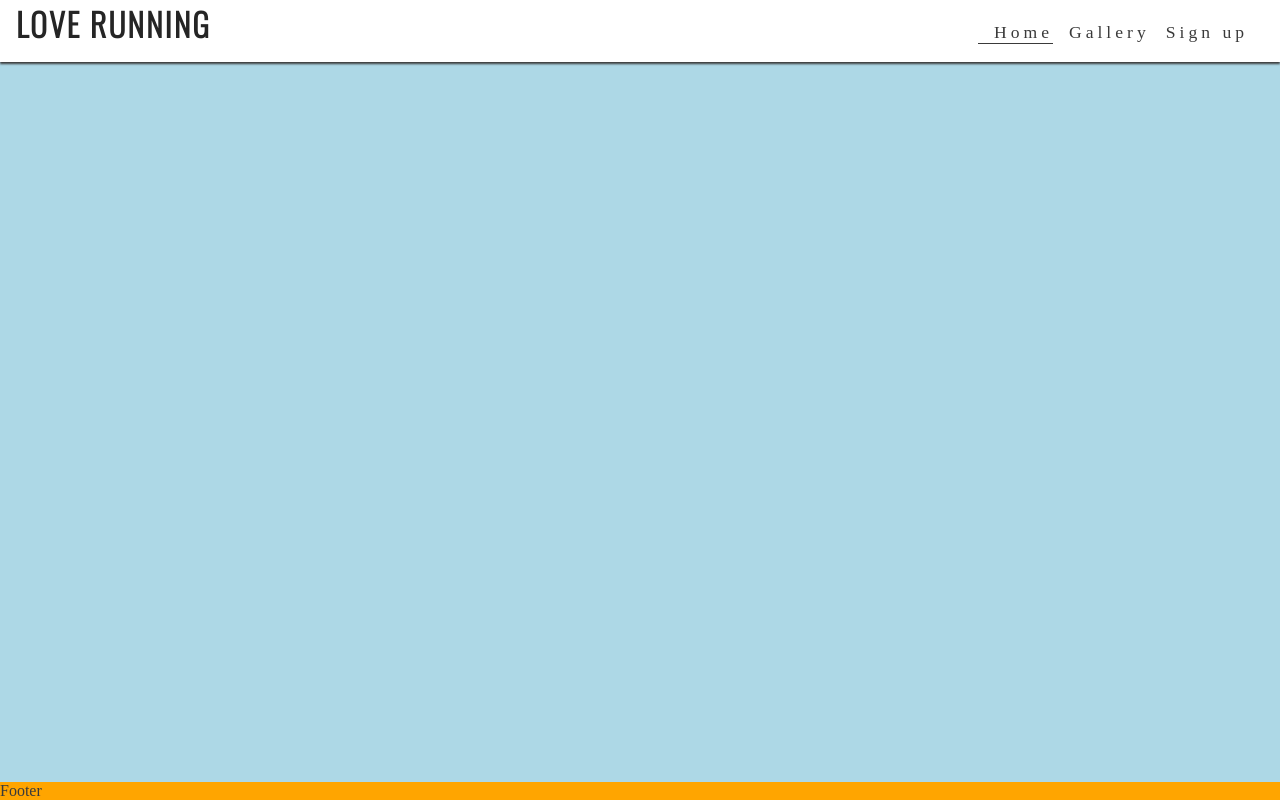
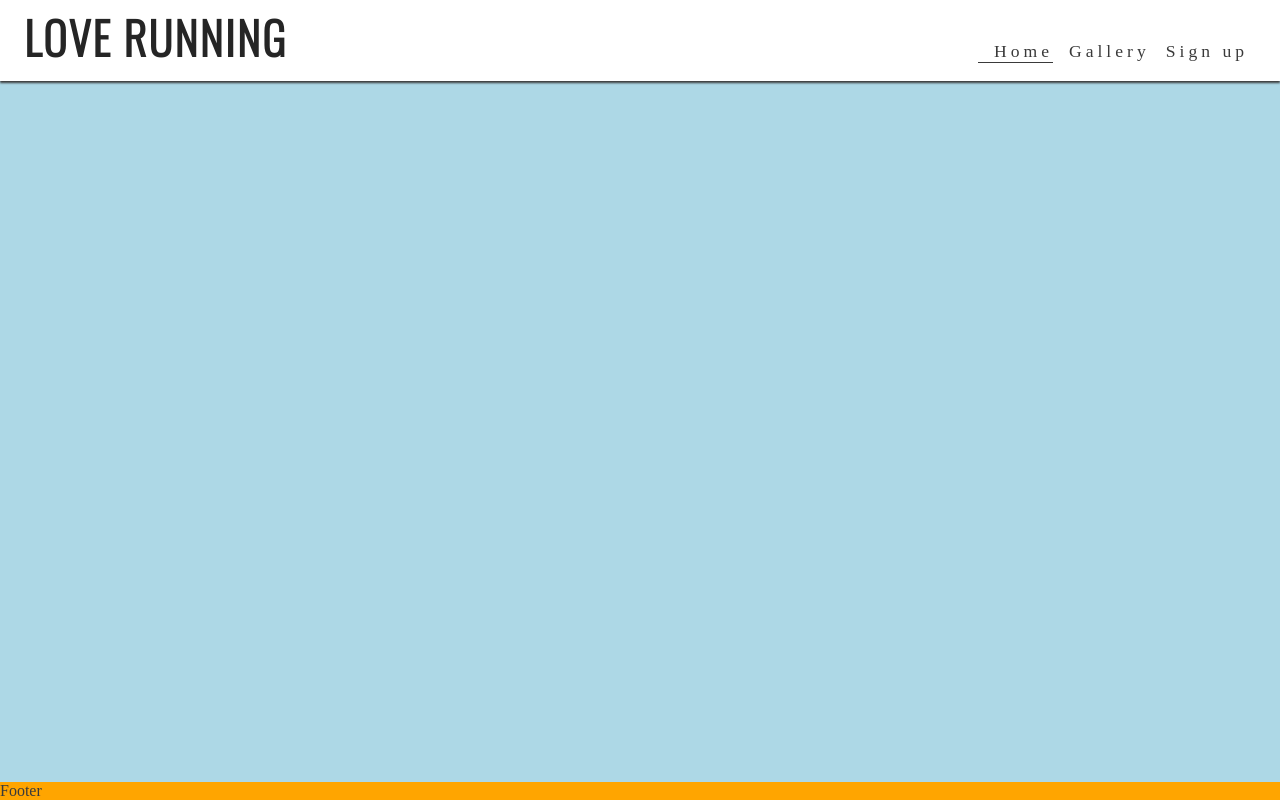
Before and after one commit to Learan-Canning/love-running, a plain HTML site: page index.html in a window 1280 px wide. Drawn offline with nearby package versions, Linux system fonts and the light colour scheme.

Commit message:
make logo larger, push main down to show under larger header

```diff
--- a/assets/css/style.css
+++ b/assets/css/style.css
@@ -126,4 +126,12 @@ footer {
     .nav-toggle-label {
         display: none;
     }
+
+    #logo {
+        font-size: 280%;
+        line-height: 75px;
+        margin: 0 0.5rem;
+
+    }
+
 }
```
